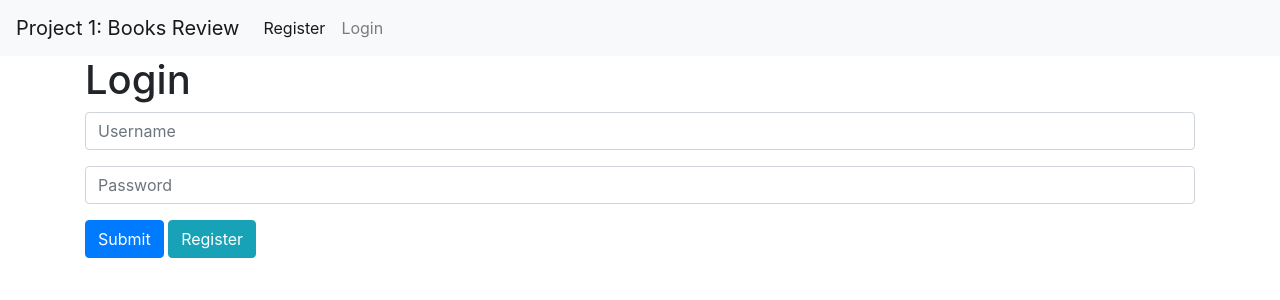
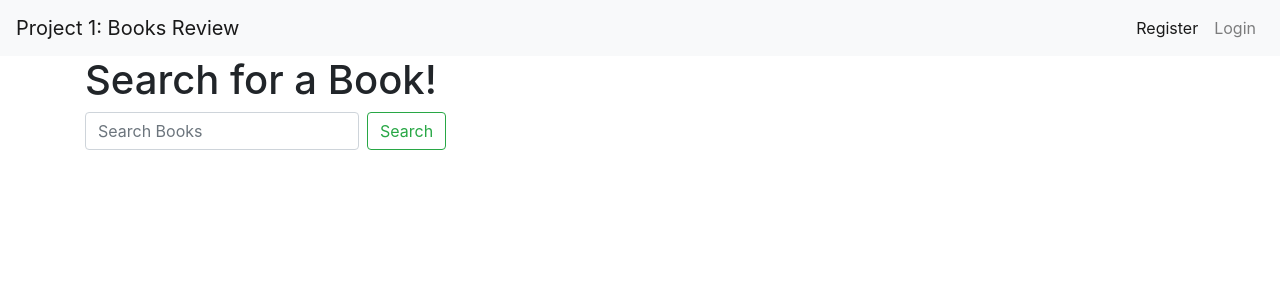
Before and after one commit to tranzilla/flask-book-review, a Flask app: template templates/index.html in a window 1280 px wide. Shown: the top 300 px of the page. Run offline with Flask 2, Linux system fonts and the light colour scheme; the template is opened without the code that fills it, so the values that code supplies are empty; some libraries are stand-ins or nearby versions.

Commit message:
remove success.html and used index.html, add @login_required to force login, add search() for searching books,add result.html page, update navigation

```diff
--- a/application.py
+++ b/application.py
@@ -1,10 +1,12 @@
-import os
+import os, json
 
-from flask import Flask, session, request, render_template, redirect
+from flask import Flask, session, request, render_template, redirect, jsonify
 from flask_session import Session
 from sqlalchemy import create_engine
 from sqlalchemy.orm import scoped_session, sessionmaker
 from werkzeug.security import generate_password_hash, check_password_hash
+from helpers import login_required
+
 
 app = Flask(__name__)
 
@@ -23,13 +25,17 @@ db = scoped_session(sessionmaker(bind=engine))
 
 # Display Log In Form
 @app.route("/")
+@login_required
 def index():
     #display form for Logging In
     return render_template("index.html")
 
-#Process data from Login Form accepting POST method
-@app.route("/login", methods=["POST"])
+#Allow user to get to the login page with GET method and process data with the POST method
+@app.route("/login", methods=["GET", "POST"])
 def login():
+    #clear any session before logging in
+    session.clear()
+
     ''' Log User In '''
     username = request.form.get("username")
     password = request.form.get("password")
@@ -45,9 +51,10 @@ def login():
 
         #find the username in the database
         rows = db.execute("SELECT * FROM logins WHERE username = :username", {"username":username})
+        #get the username in the database
         result = rows.fetchone()
 
-        #check_password_hash(hashed_password, password)
+        #if no username or check_password_hash(hashed_password, password) is not valid
         if result == None or not check_password_hash(result[2], password):
             return render_template("error.html", message="Invalid username or password")
 
@@ -55,21 +62,15 @@ def login():
         # Use session to remember who has logged in
         session["id"] = result[0]
         session["username"] = result[1]
-        return render_template("success.html", message="You have sucessfully logged in")
+        return render_template("index.html")
 
     else:
         #return user to the login page
-        return render_template("index.html")
+        return render_template("login.html")
 
 
-    # Make sure username AND password exists
-    if db.execute("SELECT * FROM logins WHERE username = :username AND password = :password", {"username":username, "password":password}).rowcount != 0:
-        #display book review page
-        return render_template("success.html", username=username, message="You are currently logged in")
-    else:
-        return render_template("error.html", message="Invalid Username or Password")
-
 @app.route("/logout")
+@login_required
 def logout():
     #clear the session
     session.clear()
@@ -115,8 +116,22 @@ def register():
 
         db.commit()
 
-        return render_template("success.html", username=username, message="You have sucessfully registered. Please Log In")
+        #redirect user back to the login page
+        return redirect("/login")
 
     # Re-route user to the register.html page
     else:
         return render_template("register.html")
+
+@app.route("/search", methods=["GET", "POST"])
+def search():
+    if request.method == "POST":
+        book_query = "%" + request.form.get("book") + "%"
+        book_query = book_query.title()
+        books = db.execute("SELECT * FROM books WHERE title LIKE :title OR author LIKE :author OR isbn LIKE :isbn", {"title": book_query, "author": book_query, "isbn": book_query})
+        if books.rowcount == 0:
+            return render_template("error.html", message="Sorry, we were unable to find any matching book")
+        else:
+            return render_template("result.html", books=books)
+    else:
+        return redirect("/")
--- a/templates/error.html
+++ b/templates/error.html
@@ -5,9 +5,10 @@
 {% endblock %}
 
 {% block body %}
-    <h1>Error</h1>
+    <h1>Opps, Something went wrong</h1>
 
     <p>{{ message }}</p>
+    <p>{{book_query}}</p>
 
     <a href="{{ url_for('index') }}" class="btn btn-info" role="button">Back to Login</a>
 {% endblock %}
--- a/templates/index.html
+++ b/templates/index.html
@@ -1,26 +1,17 @@
 {% extends "layout.html" %}
 
 {% block title %}
-    Flights
+    Success!
 {% endblock %}
 
 {% block body %}
-    <h1>Login</h1>
+    <h1>Search for a Book!</h1>
 
-    <form action="{{ url_for('login') }}" method="post">
+    <form action="/search" method="post" class="form-inline my-2 my-lg-0">
+      <input class="form-control mr-sm-2" type="text" name ="book" placeholder="Search Books" aria-label="Search">
+      <button class="btn btn-outline-success my-2 my-sm-0" type="submit">Search</button>
+    </form>
 
-        <div class="form-group">
-          <input class="form-control" name="username" placeholder="Username">
-        </div>
 
-        <div class="form-group">
-            <input class="form-control" type="password" name="password" placeholder="Password">
-        </div>
 
-        <div class="form-group">
-            <button class="btn btn-primary">Submit</button>
-            <a href="{{ url_for('register') }}" class="btn btn-info" role="button">Register</a>
-        </div>
-
-    </form>
 {% endblock %}
--- a/templates/layout.html
+++ b/templates/layout.html
@@ -11,18 +11,21 @@
     </head>
     <body>
         <nav class="navbar navbar-expand-lg navbar-light bg-light">
-            <a class="navbar-brand" href="/">Project 1: Books Review</a>
+            <a class="navbar-brand">Project 1: Books Review</a>
           <button class="navbar-toggler" type="button" data-toggle="collapse" data-target="#navbarSupportedContent" aria-controls="navbarSupportedContent" aria-expanded="false" aria-label="Toggle navigation">
             <span class="navbar-toggler-icon"></span>
           </button>
           <div class="collapse navbar-collapse" id="navbarSupportedContent">
             {% if session.id %}
                 <ul class="navbar-nav ml-auto">
-                    <li class="nav-item"><a class="nav-link" href="#">Welcome {{ session.username.capitalize() }}</a></li>
+                    <li class="nav-item"><a class="nav-link">Welcome {{ session.username.capitalize() }}</a></li>
+                    <form action="/search" method="post" class="form-inline my-2 my-lg-0">
+                        <input class="form-control mr-sm-2" name ="book" type="text" placeholder="Search Books" aria-label="Search">
+                    </form>
                     <li class="nav-item"><a class="nav-link" href="/logout">Log Out</a></li></a>
                 </ul>
             {% else %}
-                <ul class="navbar-nav mr-auto">
+                <ul class="navbar-nav ml-auto">
                     <li class="nav-item active">
                         <a class="nav-link" href="/register">Register <span class="sr-only">(current)</span></a>
                     </li>
```
Also changed, not shown: helpers.py (added, +14 -0 lines), templates/login.html (added, +26 -0 lines), templates/result.html (renamed from templates/success.html, +5 -3 lines), 5 other files.
